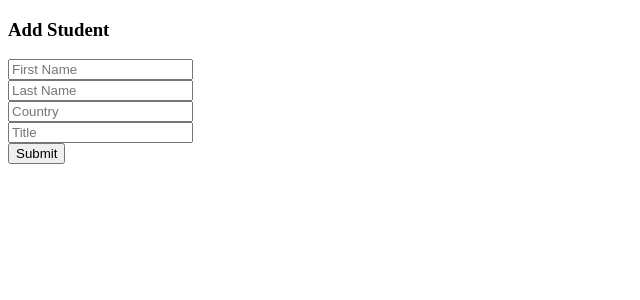
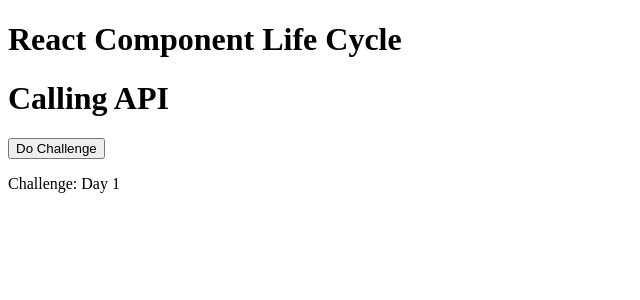
Before and after one commit to dkirkpatrick99/React-30-Day-Challenge, a React (Create React App) app: page / in a window 1280 px wide. Shown: the top 300 px of the page, without its empty margins (0-640 px from the left). Built offline with nearby package versions, Linux system fonts and the light colour scheme.

Commit message:
Finished day 14

```diff
--- a/src/App.js
+++ b/src/App.js
@@ -2,74 +2,47 @@ import React, { Component } from 'react'
 import ReactDOM from 'react-dom'
 
 class App extends Component {
-    firstName = React.createRef()
-    lastName = React.createRef()
-    country = React.createRef()
-    title = React.createRef()
+    constructor(props) {
+        super(props)
+        console.log('I am  the constructor and  I will be the first to run.')
+        this.state = {
+            day: 1,
+            congratulate: '',
+        }
+    }
 
-    handleSubmit = (e) => {
-        // stops the default behavior of form element specifically refreshing of page
-        e.preventDefault()
+    shouldComponentUpdate(nextProps, nextState) {
+        console.log(nextProps, nextState)
+        console.log(nextState.day)
+        if (nextState.day > 31) {
+            return false
+        } else {
+            return true
+        }
+    }
 
-        console.log(this.firstName.current.value)
-        console.log(this.lastName.current.value)
-        console.log(this.title.current.value)
-        console.log(this.country.current.value)
-
-        const data = {
-            firstName: this.firstName.current.value,
-            lastName: this.lastName.current.value,
-            title: this.title.current.value,
-            country: this.country.current.value,
+    doChallenge = () => {
+        this.setState({
+            day: this.state.day + 1,
+        })
+    }
+    componentDidUpdate(prevProps, prevState) {
+        if (prevState.day == 30) {
+            this.setState({
+                congratulate: 'Congratulations,Challenge has been completed',
+            })
         }
-        // the is the place we connect backend api to send the data to the database
-        console.log(data)
+        console.log(prevState, prevProps)
     }
 
     render() {
         return (
             <div className='App'>
-                <h3>Add Student</h3>
-                <form onSubmit={this.handleSubmit}>
-                    <div>
-                        <input
-                            type='text'
-                            name='firstName'
-                            placeholder='First Name'
-                            ref={this.firstName}
-                            onChange={this.handleChange}
-                        />
-                    </div>
-                    <div>
-                        <input
-                            type='text'
-                            name='lastName'
-                            placeholder='Last Name'
-                            ref={this.lastName}
-                            onChange={this.handleChange}
-                        />
-                    </div>
-                    <div>
-                        <input
-                            type='text'
-                            name='country'
-                            placeholder='Country'
-                            ref={this.country}
-                            onChange={this.handleChange}
-                        />
-                    </div>
-                    <div>
-                        <input
-                            type='text'
-                            name='title'
-                            placeholder='Title'
-                            ref={this.title}
-                            onChange={this.handleChange}
-                        />
-                    </div>
-
-                    <button className='btn btn-success'>Submit</button>
-                </form>
+                <h1>React Component Life Cycle</h1>
+                <h1>Calling API</h1>
+                <button onClick={this.doChallenge}>Do Challenge</button>
+                <p>Challenge: Day {this.state.day}</p>
+                {this.state.congratulate && <h2>{this.state.congratulate}</h2>}
             </div>
         )
     }
```
